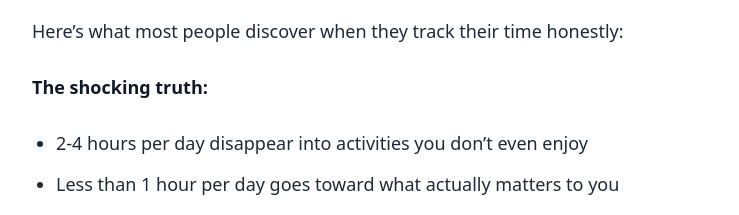
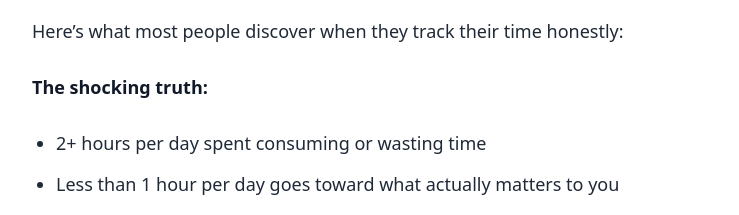
Before and after one commit to themoderncompass/website, an Astro site: page /blog/five-minute-time-audit in a window 1280 px wide. Shown: the part 2340-2555 px from the top of the page, without its empty margins (232-971 px from the left). Built offline with nearby package versions, Linux system fonts and the light colour scheme; Astro itself is replaced by a stand-in of ours.

Commit message:
fix: reframe time waste as consuming rather than enjoyment
- Change 'activities you don't even enjoy' to 'consuming or wasting time'
- More accurate focus on consumption vs creation
- Aligns with Josh's own story (consuming → creating)
- Clearer and more actionable framing

```diff
--- a/src/content/blog/five-minute-time-audit.md
+++ b/src/content/blog/five-minute-time-audit.md
@@ -33,7 +33,7 @@ The 5-minute time audit is different. It's a one-time snapshot that reveals patt
 Here's what most people discover when they track their time honestly:
 
 **The shocking truth:**
-- 2-4 hours per day disappear into activities you don't even enjoy
+- 2+ hours per day spent consuming or wasting time
 - Less than 1 hour per day goes toward what actually matters to you
 - 15-25 hours per week lost to things that don't align with your values
 
```
